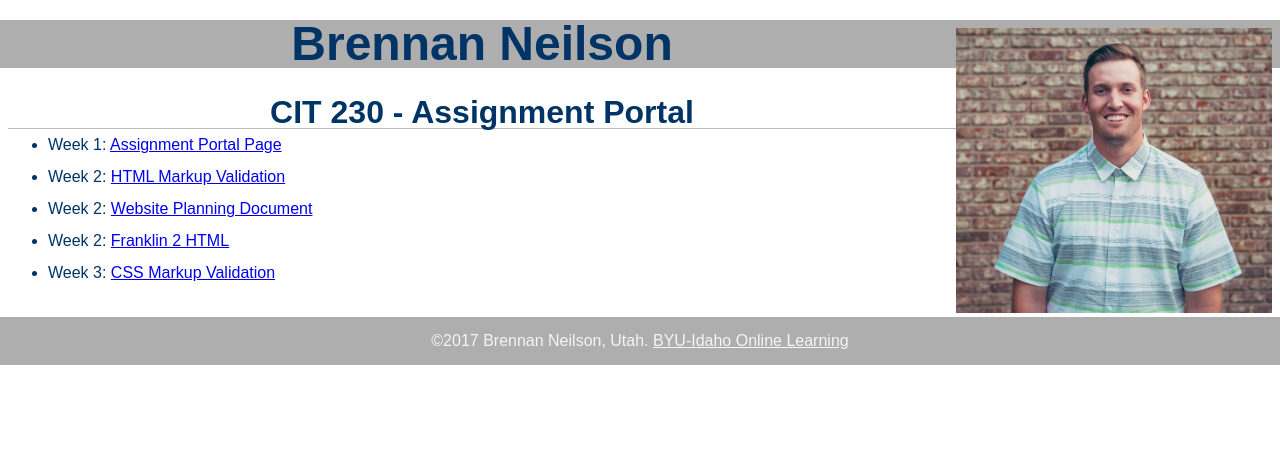
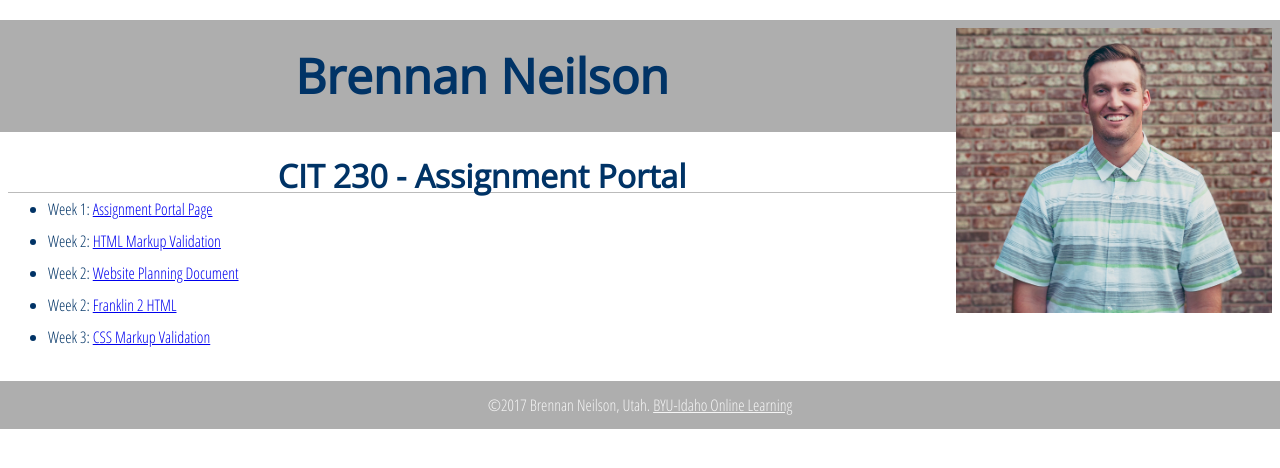
Before and after one commit to bvneilson/cit230, a website: page public/index.html in a window 1280 px wide. Drawn offline with nearby package versions, Linux system fonts and the light colour scheme.

Commit message:
normalize.css

```diff
--- a/public/index.html
+++ b/public/index.html
@@ -3,12 +3,14 @@
 	<head>
 		<meta charset="utf-8">
 		<meta name="description" content="Assignment portal page for Brennan Neilson in CIT 230 - Web Frontend Development at Brigham Young University - Idaho.">
+        <link rel="stylesheet" href="https://cdnjs.cloudflare.com/ajax/libs/normalize/7.0.0/normalize.min.css">
 		<link rel="stylesheet" href="styles/main.css">
 		<meta name="keywords" content="HTML,CSS,Web Developer,JavaScript,Code,Development">
 		<meta name="author" content="Brennan Neilson">
 		<meta name="viewport" content="width=device-width, initial-scale=1">
 		<title>BYUI | CIT 230 | Brennan Neilson | Assignment Portal</title>
 		<link rel='shortcut icon' type='image/x-icon' href='images/favicon.ico' />
+        <link href="https://fonts.googleapis.com/css?family=Open+Sans|Open+Sans+Condensed:300" rel="stylesheet">
 	</head>
 	<body>
 		<header>
--- a/public/styles/main.css
+++ b/public/styles/main.css
@@ -9,17 +9,20 @@ body {
     line-height: 32px;
     font-family: Arial, Helvetica, sans-serif;
     color: #003366;
+    font-family: 'Open Sans Condensed', sans-serif;
 }
 
 h1 {
     font-size: 3rem;
     color: #003366;
+    font-family: 'Open Sans', sans-serif;
 }
 
 h2 {
     font-size: 2rem;
     text-align: center;
     border-bottom: 1px solid #bbb;
+    font-family: 'Open Sans', sans-serif;
 }
 
 header, main, footer {
```
